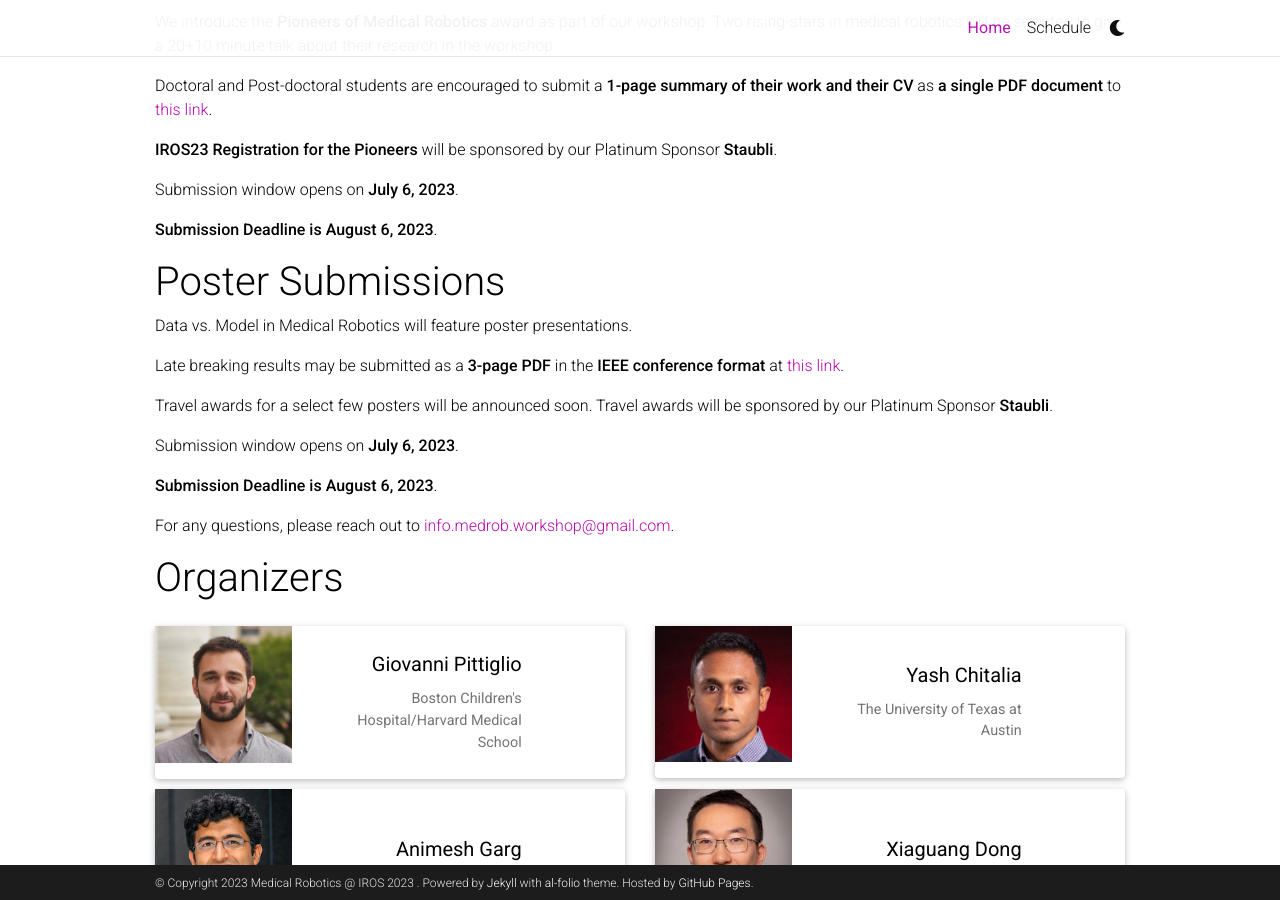
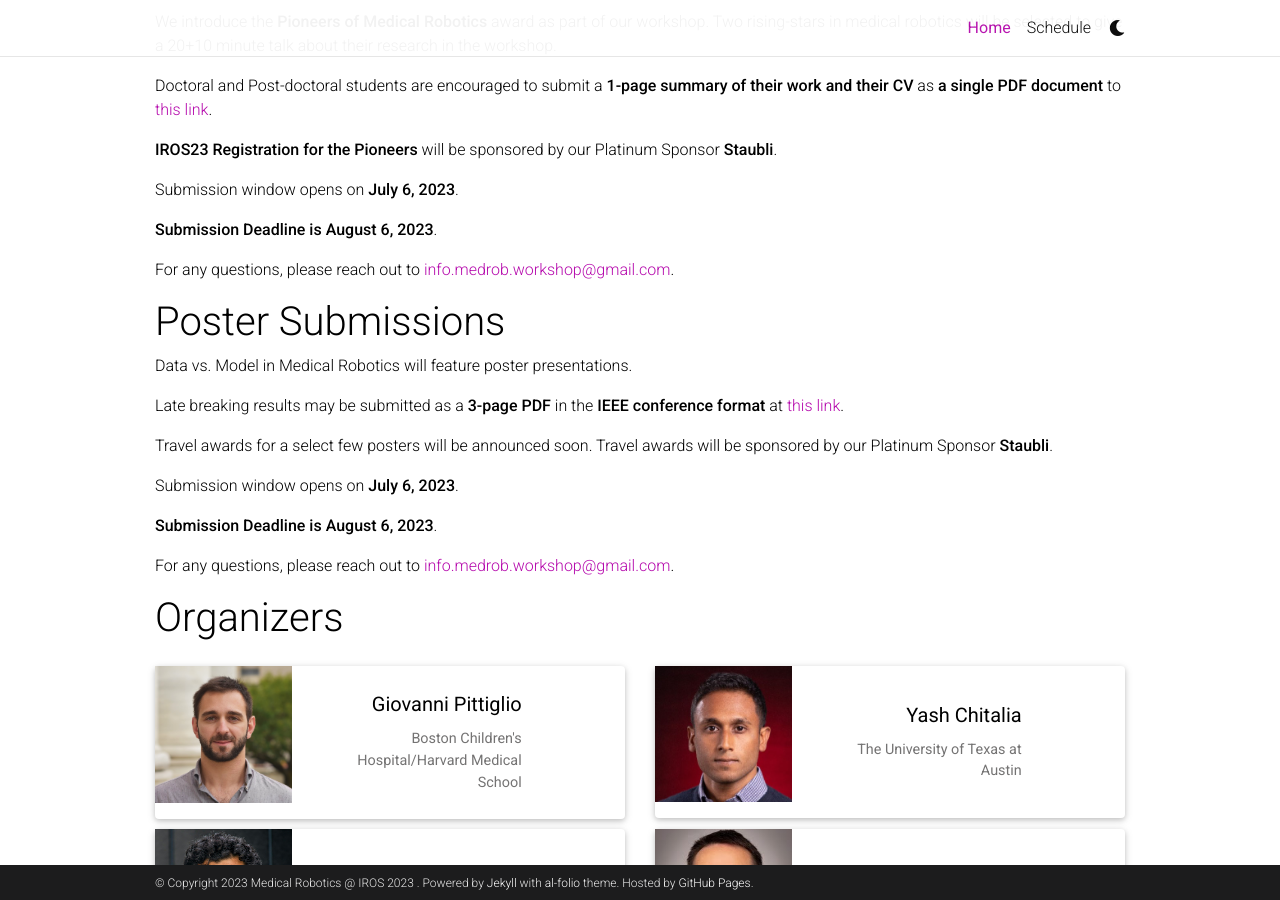
Before and after one commit to future-med-roboticist/future-med-roboticist.github.io, a Jekyll site: the page built from _pages/home.md, in a window 1280 px wide and 900 px high, scrolled down 1595 px. Built offline with Jekyll 4.4.1, drawn with Linux system fonts in a browser that asks for light colours; full-size pictures stand in for the smaller copies a plugin makes; comment, search, counter and statistics services are not loaded; a style sheet for code colours, icons or effects is not loaded.

Commit message:
Update home.md

```diff
--- a/_pages/home.md
+++ b/_pages/home.md
@@ -57,6 +57,8 @@ Submission window opens on **July 6, 2023**.
 
 **Submission Deadline is August 6, 2023**.
 
+For any questions, please reach out to [info.medrob.workshop@gmail.com](mailto:info.medrob.workshop@gmail.com).
+
 # Poster Submissions
 Data vs. Model in Medical Robotics will feature poster presentations.
 
```
